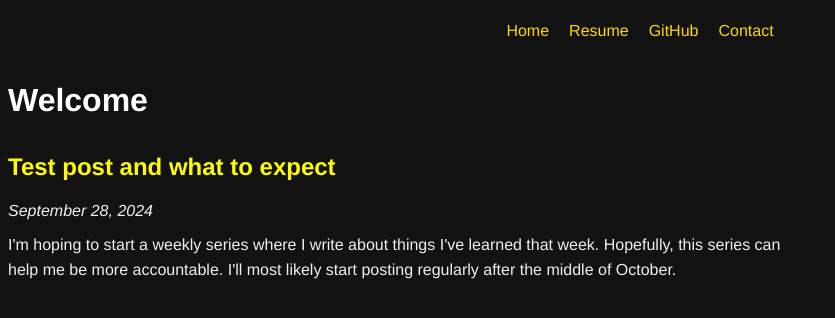
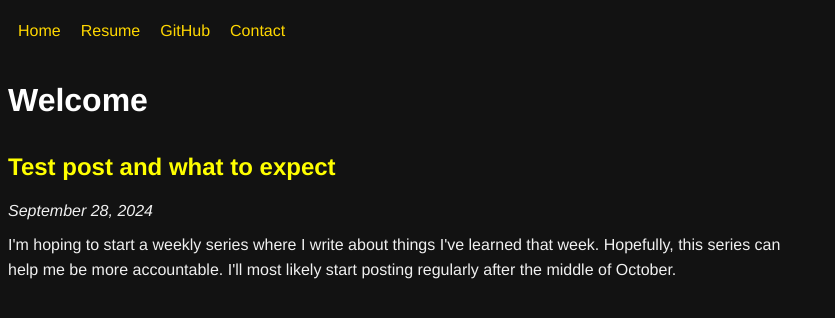
Before and after one commit to benn9833/benn9833.github.io, a Jekyll site: the page built from index.html, in a window 1280 px wide. Shown: the top 318 px of the page, without its empty margins (0-835 px from the left). Built offline with Jekyll 4.4.1, drawn with Linux system fonts in a browser that asks for light colours.

Commit message:
Update style.css

```diff
--- a/assets/css/style.css
+++ b/assets/css/style.css
@@ -3,7 +3,7 @@
 /* Global Styles */
 .topnav {
     display: flex;
-    justify-content: center; /* Center the links in the navigation bar */
+    justify-content: left; /* Center the links in the navigation bar */
     align-items: center; /* Vertically center the links */
     background-color: #121212; /* Same background color */
     padding: 10px 0; /* Add padding to give some vertical space */
```
